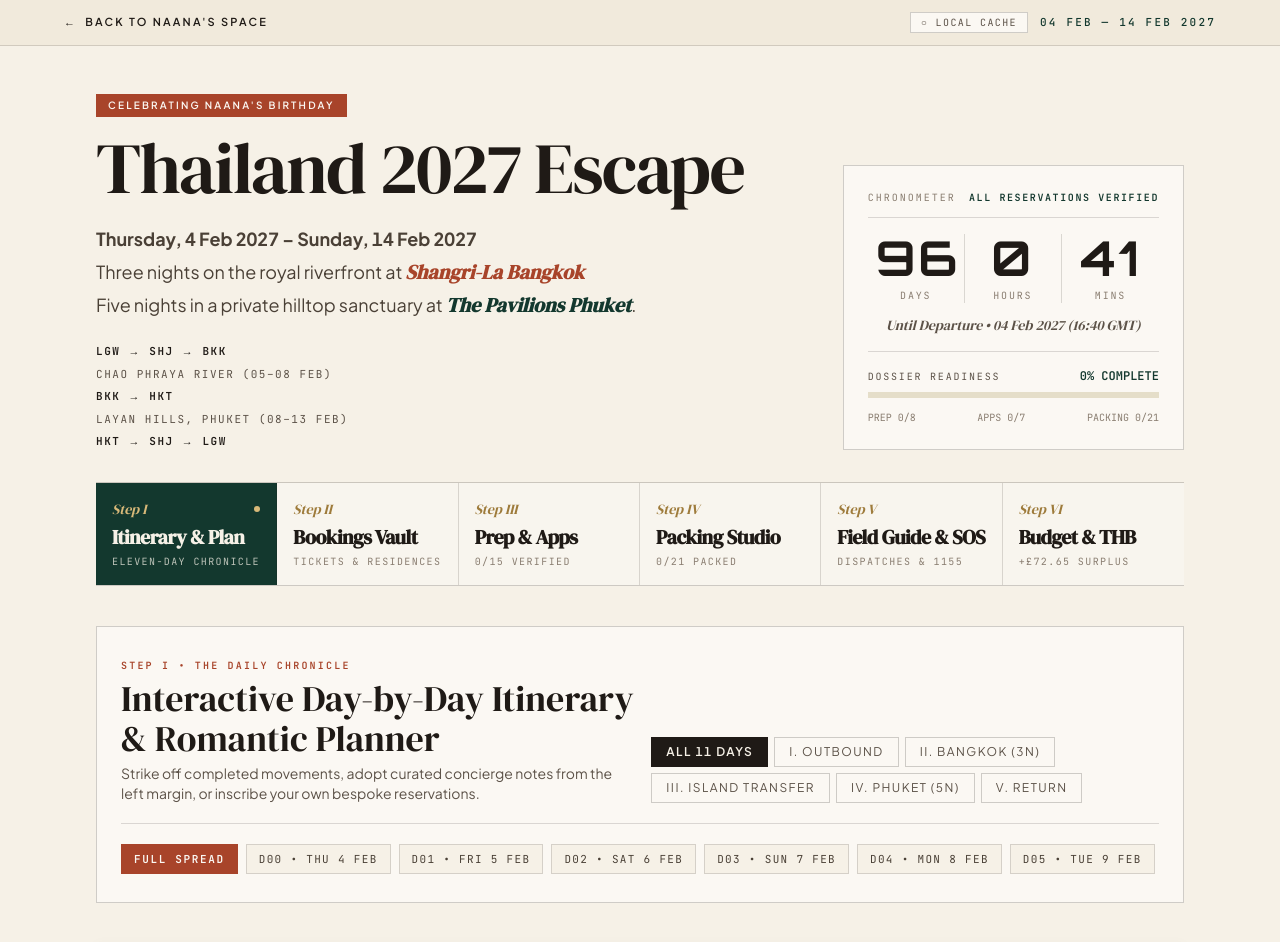
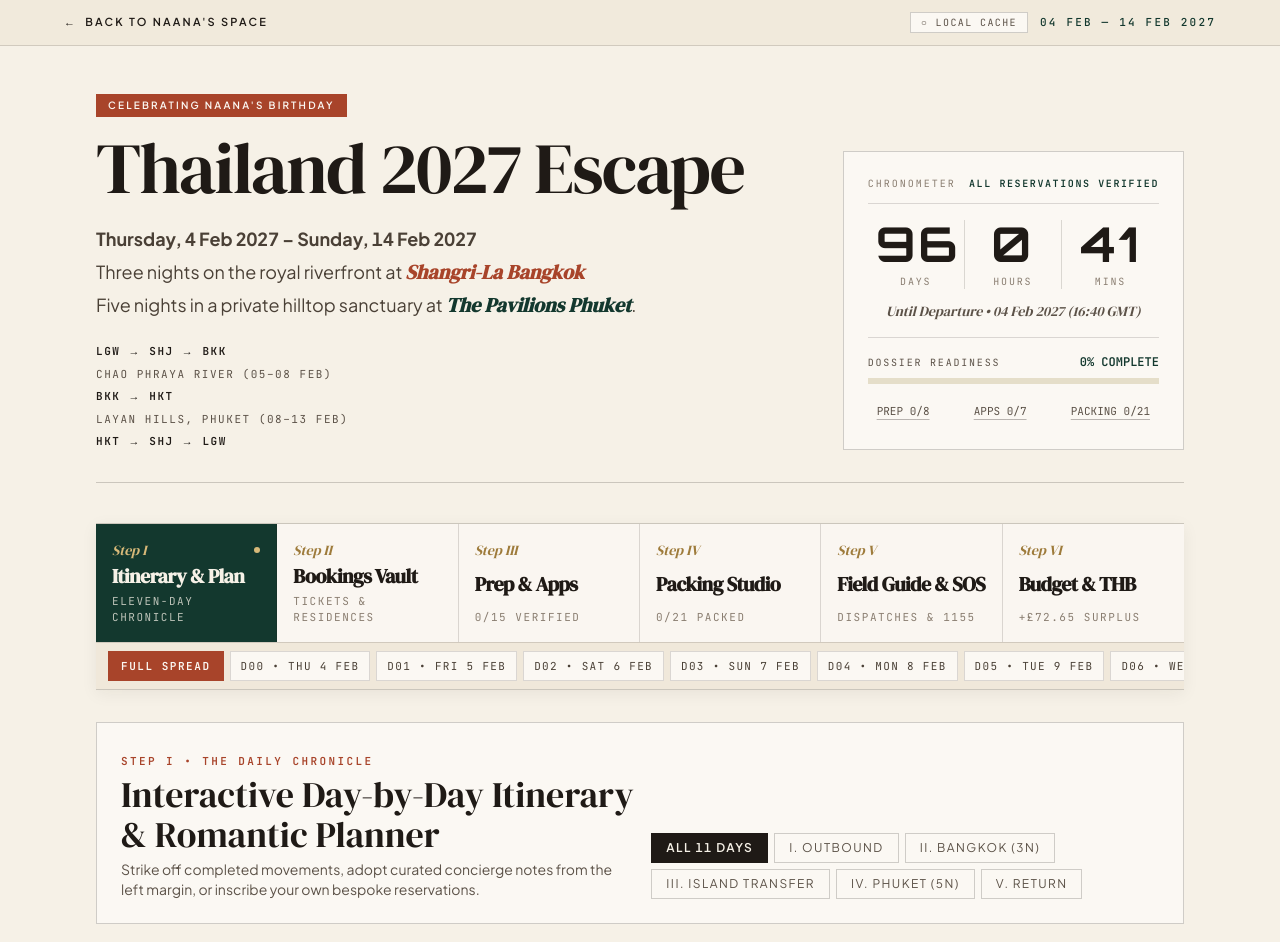
Before and after one commit to ShaqNew/shaqs-card, a Next.js app: page /naanas-space/thailand-2027 in a window 1280 px wide. Shown: the top 942 px of the page. Built offline with nearby package versions, Linux system fonts and the light colour scheme; a web font is replaced by a local one.

Commit message:
Add sticky step navigation bar, sticky date ruler, and clickable chronometer progress counters

```diff
--- a/src/app/naanas-space/thailand-2027/page.tsx
+++ b/src/app/naanas-space/thailand-2027/page.tsx
@@ -794,26 +794,67 @@ export default function ThailandTripDashboard() {
                 </div>
                 <div
                   style={monoStyle}
-                  className="flex justify-between text-[10px] text-[#8A7E71] pt-1"
+                  className="flex justify-between text-[11px] text-[#5C5248] pt-1.5"
                 >
-                  <span>
+                  <button
+                    type="button"
+                    onClick={() => {
+                      setActiveTab("prep");
+                      setTimeout(() => {
+                        document
+                          .getElementById("prep-protocol-section")
+                          ?.scrollIntoView({ behavior: "smooth", block: "start" });
+                      }, 50);
+                    }}
+                    className="px-2 py-1 border border-transparent hover:border-[#1F1A16]/25 hover:bg-[#EFE7D8] hover:text-[#13382E] transition-colors cursor-pointer underline decoration-[#1F1A16]/30 underline-offset-4"
+                    title="Jump to Pre-Departure Clearance Ledger (Step III)"
+                  >
                     PREP {prepProgress.done}/{prepProgress.total}
-                  </span>
-                  <span>
+                  </button>
+                  <button
+                    type="button"
+                    onClick={() => {
+                      setActiveTab("prep");
+                      setTimeout(() => {
+                        document
+                          .getElementById("essential-apps-section")
+                          ?.scrollIntoView({ behavior: "smooth", block: "start" });
+                      }, 50);
+                    }}
+                    className="px-2 py-1 border border-transparent hover:border-[#1F1A16]/25 hover:bg-[#EFE7D8] hover:text-[#13382E] transition-colors cursor-pointer underline decoration-[#1F1A16]/30 underline-offset-4"
+                    title="Jump to Essential Applications Directory (Step III)"
+                  >
                     APPS {appsProgress.done}/{appsProgress.total}
-                  </span>
-                  <span>
+                  </button>
+                  <button
+                    type="button"
+                    onClick={() => {
+                      setActiveTab("packing");
+                      setTimeout(() => {
+                        document
+                          .getElementById("trunk-ledger-section")
+                          ?.scrollIntoView({ behavior: "smooth", block: "start" });
+                      }, 50);
+                    }}
+                    className="px-2 py-1 border border-transparent hover:border-[#1F1A16]/25 hover:bg-[#EFE7D8] hover:text-[#13382E] transition-colors cursor-pointer underline decoration-[#1F1A16]/30 underline-offset-4"
+                    title="Jump to The Trunk Ledger (Step IV)"
+                  >
                     PACKING {packingProgress.done}/{packingProgress.total}
-                  </span>
+                  </button>
                 </div>
               </div>
             </div>
           </div>
-
-          {/* Editorial Table of Contents / Step Navigation */}
+        </header>
+
+        {/* Sticky Editorial Table of Contents / Step Navigation + Quick Date Strip */}
+        <div
+          id="step-content-anchor"
+          className="sticky top-0 z-30 mb-8 bg-[#F6F1E7]/95 backdrop-blur-md border-y border-[#1F1A16]/20 shadow-[0_4px_16px_rgba(31,26,22,0.06)]"
+        >
           <nav
             aria-label="Trip Dashboard Views"
-            className="grid grid-cols-2 sm:grid-cols-3 lg:grid-cols-6 border-b border-[#1F1A16]/20 divide-y sm:divide-y-0 sm:divide-x divide-[#1F1A16]/15 bg-[#FBF8F3]/60"
+            className="grid grid-cols-2 sm:grid-cols-3 lg:grid-cols-6 divide-y sm:divide-y-0 sm:divide-x divide-[#1F1A16]/15 bg-[#FBF8F3]/90"
           >
             {[
               {
@@ -861,16 +902,16 @@ export default function ThailandTripDashboard() {
                   key={tab.id}
                   type="button"
                   onClick={() => setActiveTab(tab.id)}
-                  className={`group flex flex-col items-start justify-between p-4 text-left transition-colors cursor-pointer relative ${
+                  className={`group flex flex-col items-start justify-between p-3 sm:p-4 text-left transition-colors cursor-pointer relative ${
                     isActive
                       ? "bg-[#13382E] text-[#F6F1E7]"
                       : "hover:bg-[#EFE7D8]/80 text-[#1F1A16]"
                   }`}
                 >
-                  <div className="flex items-center justify-between w-full mb-1.5">
+                  <div className="flex items-center justify-between w-full mb-1">
                     <span
                       style={serifStyle}
-                      className={`italic text-sm ${
+                      className={`italic text-xs sm:text-sm ${
                         isActive ? "text-[#D8B979]" : "text-[#9E7B3B]"
                       }`}
                     >
@@ -882,13 +923,13 @@ export default function ThailandTripDashboard() {
                   </div>
                   <span
                     style={serifStyle}
-                    className="text-xl font-semibold leading-tight tracking-tight"
+                    className="text-lg sm:text-xl font-semibold leading-tight tracking-tight"
                   >
                     {tab.label}
                   </span>
                   <span
                     style={monoStyle}
-                    className={`text-[10px] uppercase tracking-[0.14em] mt-1 ${
+                    className={`text-[11px] uppercase tracking-[0.14em] mt-1 ${
                       isActive ? "text-[#F6F1E7]/75" : "text-[#8A7E71]"
                     }`}
                   >
@@ -898,20 +939,62 @@ export default function ThailandTripDashboard() {
               );
             })}
           </nav>
-        </header>
+
+          {/* Compact Sticky Date Ruler when viewing Step I */}
+          {activeTab === "itinerary" && (
+            <div className="flex items-center gap-1.5 overflow-x-auto px-3 py-2 bg-[#EFE7D8]/85 border-t border-[#1F1A16]/15">
+              <button
+                type="button"
+                onClick={() => setSelectedDayNum(null)}
+                style={monoStyle}
+                className={`shrink-0 px-3 py-1.5 text-[11px] uppercase tracking-[0.14em] border transition-colors cursor-pointer ${
+                  selectedDayNum === null
+                    ? "bg-[#A8442A] text-[#FBF8F3] border-[#A8442A] font-semibold"
+                    : "bg-[#FBF8F3] text-[#5C5248] border-[#1F1A16]/15 hover:border-[#1F1A16]"
+                }`}
+              >
+                Full Spread
+              </button>
+              {TRIP_DAYS.map((d) => {
+                const isSelected = selectedDayNum === d.dayNumber;
+                return (
+                  <button
+                    key={d.dayNumber}
+                    type="button"
+                    onClick={() => {
+                      if (isSelected) {
+                        setSelectedDayNum(null);
+                      } else {
+                        setSelectedDayNum(d.dayNumber);
+                      }
+                    }}
+                    style={monoStyle}
+                    className={`shrink-0 px-2.5 py-1.5 text-[11px] uppercase tracking-[0.12em] border transition-colors cursor-pointer ${
+                      isSelected
+                        ? "bg-[#13382E] text-[#F6F1E7] border-[#13382E] font-semibold"
+                        : "bg-[#FBF8F3] text-[#4A4036] border-[#1F1A16]/15 hover:border-[#1F1A16]"
+                    }`}
+                  >
+                    D0{d.dayNumber} &bull; {d.shortDate}
+                  </button>
+                );
+              })}
+            </div>
+          )}
+        </div>
 
         {/* ===================================================================
             STEP I: ITINERARY & DAY-BY-DAY PLANNER
            =================================================================== */}
         {activeTab === "itinerary" && (
           <section className="space-y-10">
-            {/* Editorial Filter Header & Date Ruler */}
-            <div className="bg-[#FBF8F3] border border-[#1F1A16]/20 p-6 space-y-5">
-              <div className="flex flex-col md:flex-row md:items-end justify-between gap-4 pb-5 border-b border-[#1F1A16]/15">
+            {/* Editorial Filter Header */}
+            <div className="bg-[#FBF8F3] border border-[#1F1A16]/20 p-6">
+              <div className="flex flex-col md:flex-row md:items-end justify-between gap-4">
                 <div>
                   <span
                     style={monoStyle}
-                    className="text-[10px] uppercase tracking-[0.22em] text-[#A8442A] font-semibold"
+                    className="text-[11px] uppercase tracking-[0.22em] text-[#A8442A] font-semibold"
                   >
                     STEP I &bull; THE DAILY CHRONICLE
                   </span>
@@ -959,42 +1042,6 @@ export default function ThailandTripDashboard() {
                     );
                   })}
                 </div>
-              </div>
-
-              {/* Date Ruler Strip */}
-              <div className="flex items-center gap-2 overflow-x-auto pb-1">
-                <button
-                  type="button"
-                  onClick={() => setSelectedDayNum(null)}
-                  style={monoStyle}
-                  className={`shrink-0 px-3 py-1.5 text-[11px] uppercase tracking-[0.15em] border transition-colors cursor-pointer ${
-                    selectedDayNum === null
-                      ? "bg-[#A8442A] text-[#FBF8F3] border-[#A8442A] font-semibold"
-                      : "bg-[#F6F1E7] text-[#5C5248] border-[#1F1A16]/15 hover:border-[#1F1A16]"
-                  }`}
-                >
-                  Full Spread
-                </button>
-                {TRIP_DAYS.map((d) => {
-                  const isSelected = selectedDayNum === d.dayNumber;
-                  return (
-                    <button
-                      key={d.dayNumber}
-                      type="button"
-                      onClick={() =>
-                        setSelectedDayNum(isSelected ? null : d.dayNumber)
-                      }
-                      style={monoStyle}
-                      className={`shrink-0 px-3 py-1.5 text-[11px] uppercase tracking-[0.12em] border transition-colors cursor-pointer ${
-                        isSelected
-                          ? "bg-[#13382E] text-[#F6F1E7] border-[#13382E] font-semibold"
-                          : "bg-[#F6F1E7] text-[#4A4036] border-[#1F1A16]/15 hover:border-[#1F1A16]"
-                      }`}
-                    >
-                      D0{d.dayNumber} &bull; {d.shortDate}
-                    </button>
-                  );
-                })}
               </div>
             </div>
 
@@ -1988,7 +2035,10 @@ export default function ThailandTripDashboard() {
         {activeTab === "prep" && (
           <section className="space-y-10">
             {/* Pre-Trip Protocol Checklist */}
-            <div className="bg-[#FBF8F3] border border-[#1F1A16]/20 p-6 sm:p-8 space-y-6">
+            <div
+              id="prep-protocol-section"
+              className="scroll-mt-36 bg-[#FBF8F3] border border-[#1F1A16]/20 p-6 sm:p-8 space-y-6"
+            >
               <div className="flex flex-col sm:flex-row sm:items-end justify-between gap-4 pb-4 border-b border-[#1F1A16]/15">
                 <div>
                   <span
@@ -2144,7 +2194,10 @@ export default function ThailandTripDashboard() {
             </div>
 
             {/* Digital Concierge & Essential Apps Directory */}
-            <div className="bg-[#FBF8F3] border border-[#1F1A16]/20 p-6 sm:p-8 space-y-6">
+            <div
+              id="essential-apps-section"
+              className="scroll-mt-36 bg-[#FBF8F3] border border-[#1F1A16]/20 p-6 sm:p-8 space-y-6"
+            >
               <div className="flex flex-col sm:flex-row sm:items-end justify-between gap-2 pb-4 border-b border-[#1F1A16]/15">
                 <div>
                   <span
@@ -2453,7 +2506,10 @@ export default function ThailandTripDashboard() {
             </div>
 
             {/* The Trunk Ledger (Categorized Packing List) */}
-            <div className="bg-[#FBF8F3] border border-[#1F1A16]/20 p-6 sm:p-8 space-y-6">
+            <div
+              id="trunk-ledger-section"
+              className="scroll-mt-36 bg-[#FBF8F3] border border-[#1F1A16]/20 p-6 sm:p-8 space-y-6"
+            >
               <div className="flex flex-col md:flex-row md:items-end justify-between gap-4 pb-4 border-b border-[#1F1A16]/15">
                 <div>
                   <span
```
